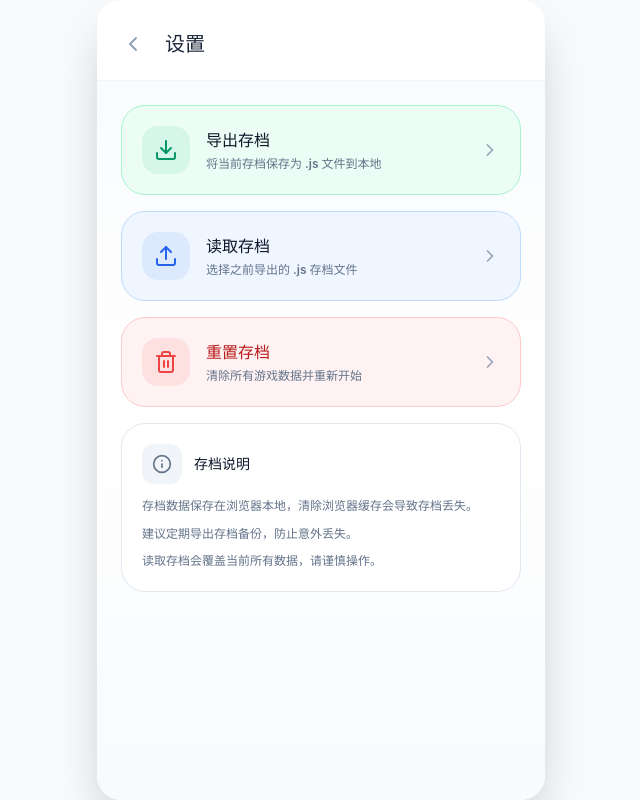
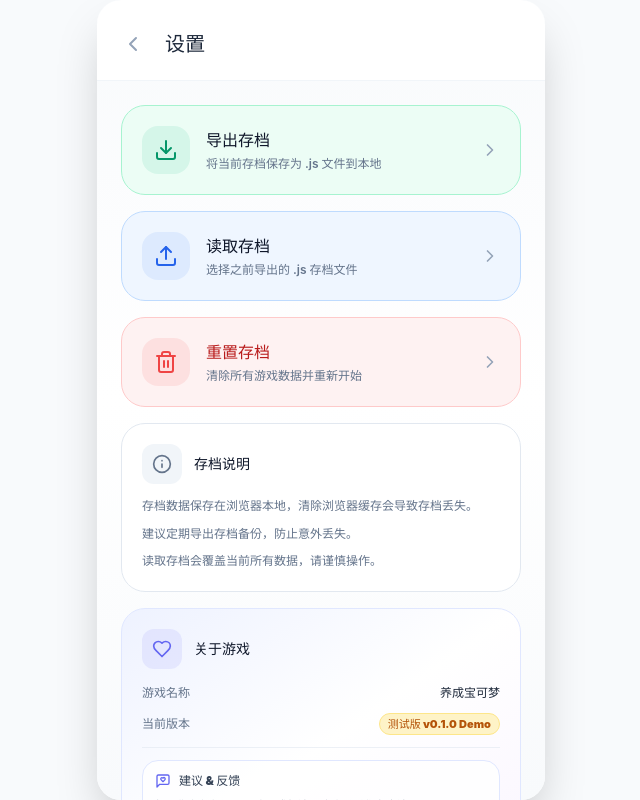
Before and after one commit to ZHL666233/yangchengPoke, a React (Vite) app: page /#/settings in a window 1280 px wide. Shown: the whole page, without its empty margins (319-959 px from the left). Built offline with nearby package versions, Linux system fonts and the light colour scheme.

Commit message:
添加版本号

```diff
--- a/src/pages/Home.tsx
+++ b/src/pages/Home.tsx
@@ -143,6 +143,21 @@ export default function Home() {
         </motion.button>
       )}
 
+      {/* Version & Feedback */}
+      <motion.div
+        initial={{ opacity: 0 }}
+        animate={{ opacity: 1 }}
+        transition={{ delay: 0.8 }}
+        className="mt-8 z-10 text-center space-y-1"
+      >
+        <div className="inline-flex items-center gap-1.5 px-3 py-1 rounded-full bg-amber-100 border border-amber-200 text-amber-700">
+          <span className="text-xs font-black">测试版 v0.1.0 Demo</span>
+        </div>
+        <p className="text-[11px] font-semibold text-slate-400">
+          问题反馈 & 建议 QQ：<span className="text-indigo-500 font-bold">3222407954</span>
+        </p>
+      </motion.div>
+
       {/* Guide Modal */}
       {showGuide && (() => {
         const step = GUIDE_STEPS[guideStep];
--- a/src/pages/Settings.tsx
+++ b/src/pages/Settings.tsx
@@ -1,7 +1,7 @@
 import { useState, useRef, useCallback } from 'react';
 import { useNavigate } from 'react-router-dom';
 import { motion } from 'framer-motion';
-import { Download, Upload, Trash2, Info, ChevronRight } from 'lucide-react';
+import { Download, Upload, Trash2, Info, ChevronRight, MessageSquareHeart, Heart } from 'lucide-react';
 import { useGameStore } from '@/store/useGameStore';
 import PageHeader from '@/components/PageHeader';
 
@@ -194,6 +194,49 @@ export default function Settings() {
             <p>读取存档会覆盖当前所有数据，请谨慎操作。</p>
           </div>
         </motion.div>
+
+        {/* 关于游戏 */}
+        <motion.div
+          initial={{ opacity: 0, y: 10 }}
+          animate={{ opacity: 1, y: 0 }}
+          transition={{ delay: 0.25 }}
+          className="rounded-3xl border border-indigo-100 bg-gradient-to-br from-indigo-50 via-white to-purple-50 p-5 space-y-4"
+        >
+          <div className="flex items-center gap-3">
+            <div className="w-10 h-10 rounded-xl bg-indigo-500/10 flex items-center justify-center">
+              <Heart className="w-5 h-5 text-indigo-500" />
+            </div>
+            <div className="text-sm font-black text-slate-900">关于游戏</div>
+          </div>
+          <div className="space-y-3">
+            <div className="flex items-center justify-between">
+              <span className="text-xs font-semibold text-slate-500">游戏名称</span>
+              <span className="text-xs font-black text-slate-800">养成宝可梦</span>
+            </div>
+            <div className="flex items-center justify-between">
+              <span className="text-xs font-semibold text-slate-500">当前版本</span>
+              <span className="inline-flex items-center gap-1 px-2 py-0.5 rounded-full bg-amber-100 border border-amber-200 text-amber-700 text-[11px] font-black">
+                测试版 v0.1.0 Demo
+              </span>
+            </div>
+            <div className="h-px bg-slate-200/60" />
+            <div className="rounded-2xl bg-white/80 border border-indigo-100 p-3 space-y-2">
+              <div className="flex items-center gap-2">
+                <MessageSquareHeart className="w-4 h-4 text-indigo-500 shrink-0" />
+                <span className="text-xs font-black text-slate-700">建议 & 反馈</span>
+              </div>
+              <p className="text-[11px] font-semibold text-slate-500 leading-relaxed">
+                如果你有任何问题、建议或想法，欢迎联系作者交流！
+              </p>
+              <div className="flex items-center gap-2 pt-1">
+                <span className="text-xs font-semibold text-slate-500">QQ：</span>
+                <span className="text-sm font-black text-indigo-600 bg-indigo-50 px-2 py-0.5 rounded-lg border border-indigo-100">
+                  3222407954
+                </span>
+              </div>
+            </div>
+          </div>
+        </motion.div>
       </div>
 
       {/* Toast */}
```
